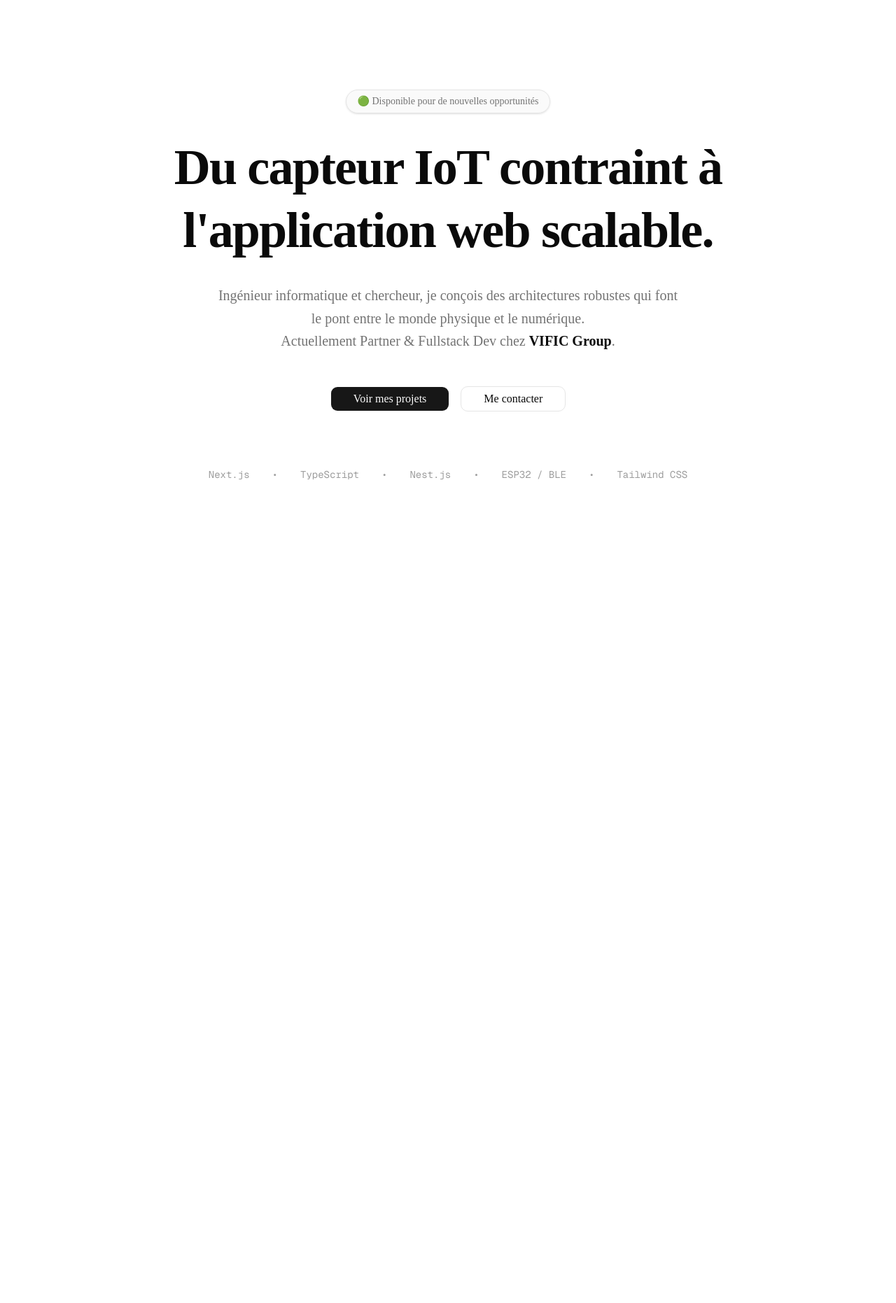
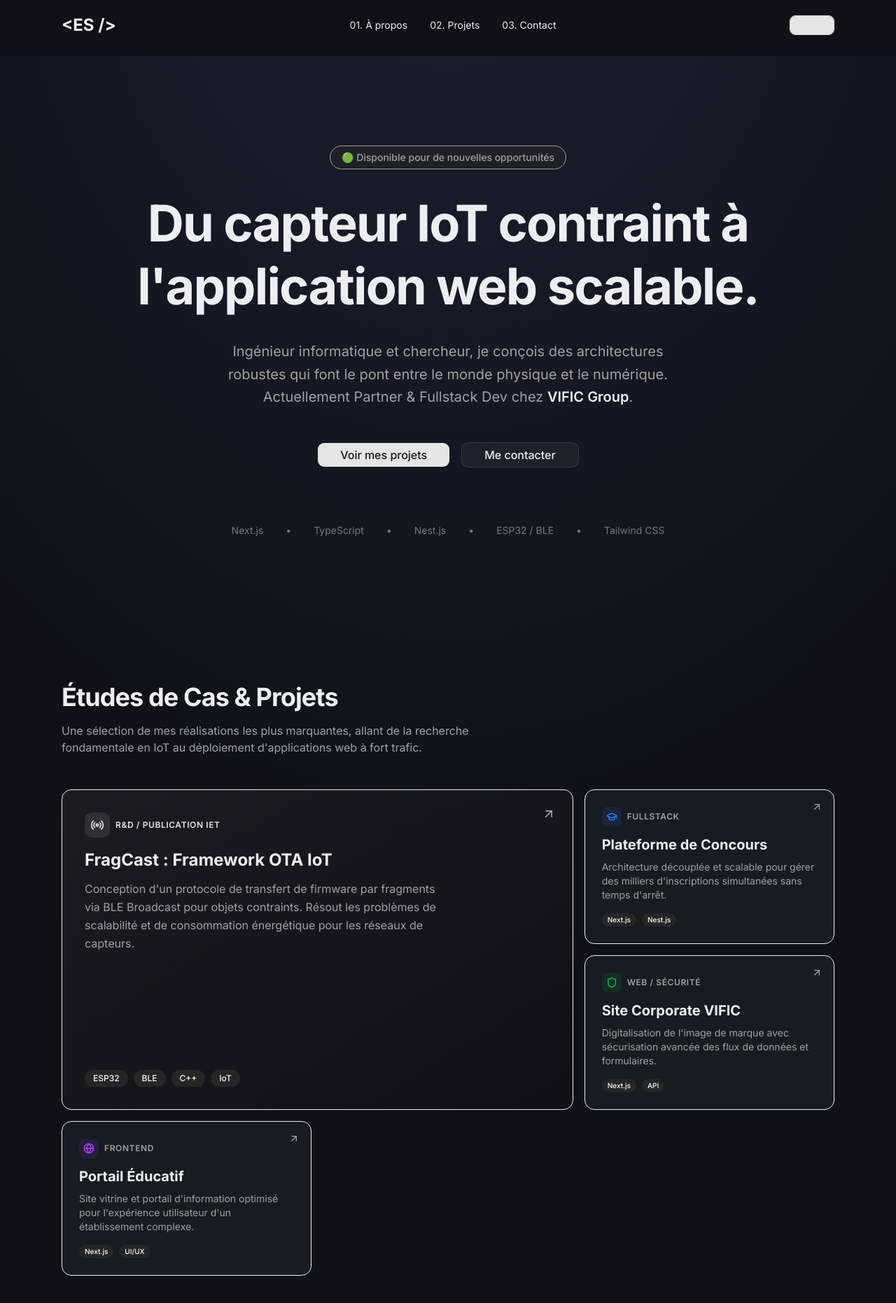
Before and after one commit to DJAFSIA/portfolio-EbenSDev, a Next.js app: page / in a window 1280 px wide. Shown: the top 1862 px of the page at 70% size. Before the commit the page ends 816 px from the top, so only its background shows below. Built offline with nearby package versions, Linux system fonts and the light colour scheme.

Commit message:
feat: Add Navbar and ProjectsSection components, update layout and styles

```diff
--- a/src/app/globals.css
+++ b/src/app/globals.css
@@ -84,12 +84,12 @@
 }
 
 .dark {
-  --background: oklch(0.145 0 0);
-  --foreground: oklch(0.985 0 0);
-  --card: oklch(0.205 0 0);
-  --card-foreground: oklch(0.985 0 0);
-  --popover: oklch(0.205 0 0);
-  --popover-foreground: oklch(0.985 0 0);
+    --background: oklch(0.18 0.015 260); /* Gris-bleu très foncé, bien plus doux que le noir */
+  --foreground: oklch(0.95 0.005 260);
+  --card: oklch(0.22 0.015 260);
+  --card-foreground: oklch(0.95 0.005 260);
+  --popover: oklch(0.22 0.015 260);
+  --popover-foreground: oklch(0.95 0.005 260);
   --primary: oklch(0.922 0 0);
   --primary-foreground: oklch(0.205 0 0);
   --secondary: oklch(0.269 0 0);
@@ -99,7 +99,7 @@
   --accent: oklch(0.269 0 0);
   --accent-foreground: oklch(0.985 0 0);
   --destructive: oklch(0.704 0.191 22.216);
-  --border: oklch(1 0 0 / 10%);
+  --border: 240 4% 16%;
   --input: oklch(1 0 0 / 15%);
   --ring: oklch(0.556 0 0);
   --chart-1: oklch(0.87 0 0);
@@ -126,5 +126,6 @@
   }
   html {
     @apply font-sans;
+    scroll-behavior: smooth;
   }
 }
--- a/src/app/layout.tsx
+++ b/src/app/layout.tsx
@@ -1,20 +1,15 @@
 import type { Metadata } from "next";
-import { Geist, Geist_Mono } from "next/font/google";
+import { Inter, JetBrains_Mono } from "next/font/google";
 import "./globals.css";
+import Navbar from "@/components/Navbar"; // 👈 Import de la Navbar
 
-const geistSans = Geist({
-  variable: "--font-geist-sans",
-  subsets: ["latin"],
-});
-
-const geistMono = Geist_Mono({
-  variable: "--font-geist-mono",
-  subsets: ["latin"],
-});
+// Polices : Inter pour le texte, JetBrains Mono pour le côté "Tech"
+const inter = Inter({ subsets: ["latin"], variable: "--font-sans" });
+const jetbrains = JetBrains_Mono({ subsets: ["latin"], variable: "--font-mono" });
 
 export const metadata: Metadata = {
-  title: "Create Next App",
-  description: "Generated by create next app",
+  title: "Ebenezer Souboura | Ingénieur Fullstack & IoT",
+  description: "Portfolio de Ebenezer Djafsia Souboura. Développeur Fullstack, Ingénieur IoT et Chercheur.",
 };
 
 export default function RootLayout({
@@ -23,11 +18,18 @@ export default function RootLayout({
   children: React.ReactNode;
 }>) {
   return (
-    <html
-      lang="en"
-      className={`${geistSans.variable} ${geistMono.variable} h-full antialiased`}
-    >
-      <body className="min-h-full flex flex-col">{children}</body>
+    <html lang="fr" className="dark"> {/* On force le mode sombre par défaut, très "Brittany" */}
+      <body className={`${inter.variable} ${jetbrains.variable} font-sans antialiased`}>
+
+        {/* La Navbar est ici, elle sera sur toutes les pages */}
+        <Navbar />
+
+        {/* Le contenu de tes pages (page.tsx) s'insère ici */}
+        <main className="pt-20"> {/* pt-20 pour éviter que le contenu ne soit caché sous la navbar fixe */}
+          {children}
+        </main>
+
+      </body>
     </html>
   );
 }
--- a/src/app/page.tsx
+++ b/src/app/page.tsx
@@ -1,53 +1,44 @@
 import { Button } from "@/components/ui/button";
 import Link from "next/link";
+import ProjectsSection from "@/components/ProjectsSection"; // 👈 Import du composant
 
 export default function Home() {
   return (
-    <main className="min-h-screen bg-background text-foreground flex flex-col items-center justify-center px-6 py-20 md:py-32">
+    <main className="min-h-screen bg-background text-foreground bg-[radial-gradient(ellipse_80%_80%_at_50%_-20%,rgba(120,119,198,0.15),rgba(255,255,255,0))]">
 
-      {/* 1. Le Badge (Statut) */}
+      {/* --- HERO SECTION (Ton code précédent) --- */}
+      <section className="flex flex-col items-center justify-center px-6 py-20 md:py-32">
         <div className="mb-8 px-4 py-1.5 rounded-full border border-border bg-secondary/50 text-sm text-muted-foreground font-medium shadow-sm">
           🟢 Disponible pour de nouvelles opportunités
         </div>
 
-      {/* 2. Le Titre Principal (L'accroche) */}
         <h1 className="text-4xl md:text-6xl lg:text-7xl font-bold text-center max-w-5xl tracking-tight leading-tight">
           Du capteur IoT contraint à l'application web scalable.
         </h1>
 
-      {/* 3. Le Sous-titre (L'explication / Pitch) */}
         <p className="mt-8 text-lg md:text-xl text-center text-muted-foreground max-w-2xl leading-relaxed">
           Ingénieur informatique et chercheur, je conçois des architectures robustes qui font le pont entre le monde physique et le numérique.
           <br className="hidden md:block" />
           Actuellement Partner & Fullstack Dev chez <span className="text-foreground font-semibold">VIFIC Group</span>.
         </p>
 
-      {/* 4. Les Boutons d'Action (Call to Action) */}
         <div className="mt-12 flex flex-col sm:flex-row gap-4">
           <Button asChild size="lg" className="text-base px-8">
-          <Link href="#projets">
-            Voir mes projets
-          </Link>
+            <Link href="#projets">Voir mes projets</Link>
           </Button>
           <Button asChild variant="outline" size="lg" className="text-base px-8">
-          <Link href="#contact">
-            Me contacter
-          </Link>
+            <Link href="#contact">Me contacter</Link>
           </Button>
         </div>
 
-      {/* 5. Les "Tech Stack" (Petite touche visuelle en bas) */}
         <div className="mt-20 flex flex-wrap justify-center gap-x-8 gap-y-4 text-sm text-muted-foreground/70 font-mono">
-        <span>Next.js</span>
-        <span>•</span>
-        <span>TypeScript</span>
-        <span>•</span>
-        <span>Nest.js</span>
-        <span>•</span>
-        <span>ESP32 / BLE</span>
-        <span>•</span>
-        <span>Tailwind CSS</span>
+          <span>Next.js</span><span>•</span><span>TypeScript</span><span>•</span>
+          <span>Nest.js</span><span>•</span><span>ESP32 / BLE</span><span>•</span><span>Tailwind CSS</span>
         </div>
+      </section>
+
+      {/* --- NOUVELLE SECTION PROJETS --- */}
+      <ProjectsSection />
 
     </main>
   );
--- /dev/null
+++ b/src/components/Navbar.tsx
@@ -0,0 +1,62 @@
+"use client"; // Obligatoire pour utiliser le hook useEffect (détection du scroll)
+
+import { useEffect, useState } from "react";
+import Link from "next/link";
+import { Button } from "@/components/ui/button";
+
+export default function Navbar() {
+  const [scrolled, setScrolled] = useState(false);
+
+  useEffect(() => {
+    const handleScroll = () => {
+      setScrolled(window.scrollY > 20);
+    };
+    window.addEventListener("scroll", handleScroll);
+    return () => window.removeEventListener("scroll", handleScroll);
+  }, []);
+
+  return (
+    <header
+      className={`fixed top-0 z-50 w-full transition-all duration-300 ${
+        scrolled
+          ? "bg-background/80 backdrop-blur-md border-b border-border shadow-sm py-3"
+          : "bg-transparent py-5"
+      }`}
+    >
+      <nav className="max-w-6xl mx-auto px-6 flex items-center justify-between">
+
+        {/* Logo / Initiales */}
+        <Link href="/" className="text-2xl font-bold text-foreground hover:text-primary transition-colors font-mono">
+          &lt;ES /&gt;
+        </Link>
+
+        {/* Liens de navigation (Style Brittany avec numéros) */}
+        <ul className="hidden md:flex items-center gap-8 font-mono text-sm">
+          <li>
+            <Link href="#apropos" className="hover:text-primary transition-colors">
+              <span className="text-primary mr-1">01.</span>À propos
+            </Link>
+          </li>
+          <li>
+            <Link href="#projets" className="hover:text-primary transition-colors">
+              <span className="text-primary mr-1">02.</span>Projets
+            </Link>
+          </li>
+          <li>
+            <Link href="#contact" className="hover:text-primary transition-colors">
+              <span className="text-primary mr-1">03.</span>Contact
+            </Link>
+          </li>
+        </ul>
+
+        {/* Bouton CV */}
+        <Button asChild size="sm" className="hidden md:flex font-mono border-primary text-primary hover:bg-primary/10">
+          <a href="/CV_Ebenezer_Souboura.pdf" target="_blank" rel="noopener noreferrer">
+            CV.pdf
+          </a>
+        </Button>
+
+      </nav>
+    </header>
+  );
+}
--- /dev/null
+++ b/src/components/ProjectsSection.tsx
@@ -0,0 +1,112 @@
+import { Radio, Globe, Shield, GraduationCap, ArrowUpRight } from "lucide-react";
+
+export default function ProjectsSection() {
+  return (
+    <section id="projets" className="py-20 px-6 max-w-6xl mx-auto">
+
+      {/* Titre de la section */}
+      <div className="mb-12">
+        <h2 className="text-3xl md:text-4xl font-bold tracking-tight">
+          Études de Cas & Projets
+        </h2>
+        <p className="mt-4 text-muted-foreground max-w-2xl">
+          Une sélection de mes réalisations les plus marquantes, allant de la recherche fondamentale en IoT au déploiement d'applications web à fort trafic.
+        </p>
+      </div>
+
+      {/* La Grille Bento */}
+      <div className="grid grid-cols-1 md:grid-cols-3 gap-4 auto-rows-[minmax(180px,auto)]">
+
+        {/* 🌟 CARTE 1 : FRAGCAST (Projet Phare - R&D) */}
+        <div className="md:col-span-2 md:row-span-2 group relative overflow-hidden rounded-xl border bg-gradient-to-br from-primary/5 to-transparent p-8 flex flex-col justify-between hover:border-primary/50 transition-all duration-300">
+          <div>
+            <div className="flex items-center gap-2 mb-4">
+              <div className="p-2 rounded-lg bg-primary/10 text-primary">
+                <Radio className="w-5 h-5" />
+              </div>
+              <span className="text-xs font-semibold uppercase tracking-wider text-primary">R&D / Publication IET</span>
+            </div>
+            <h3 className="text-2xl font-bold mb-3">FragCast : Framework OTA IoT</h3>
+            <p className="text-muted-foreground leading-relaxed max-w-lg">
+              Conception d'un protocole de transfert de firmware par fragments via BLE Broadcast pour objets contraints. Résout les problèmes de scalabilité et de consommation énergétique pour les réseaux de capteurs.
+            </p>
+          </div>
+
+          <div className="mt-8 flex flex-wrap gap-2">
+            <span className="px-3 py-1 text-xs font-medium rounded-full bg-secondary text-secondary-foreground">ESP32</span>
+            <span className="px-3 py-1 text-xs font-medium rounded-full bg-secondary text-secondary-foreground">BLE</span>
+            <span className="px-3 py-1 text-xs font-medium rounded-full bg-secondary text-secondary-foreground">C++</span>
+            <span className="px-3 py-1 text-xs font-medium rounded-full bg-secondary text-secondary-foreground">IoT</span>
+          </div>
+
+          {/* Petite flèche en haut à droite */}
+          <ArrowUpRight className="absolute top-6 right-6 w-5 h-5 text-muted-foreground group-hover:text-primary group-hover:-translate-y-1 group-hover:translate-x-1 transition-transform" />
+        </div>
+
+        {/* 💻 CARTE 2 : UNIVERSITÉ DE NGAOUNDÉRÉ */}
+        <div className="group relative overflow-hidden rounded-xl border bg-card p-6 flex flex-col justify-between hover:border-primary/50 transition-all duration-300">
+          <div>
+            <div className="flex items-center gap-2 mb-3">
+              <div className="p-1.5 rounded-md bg-blue-500/10 text-blue-500">
+                <GraduationCap className="w-4 h-4" />
+              </div>
+              <span className="text-xs font-semibold uppercase tracking-wider text-muted-foreground">Fullstack</span>
+            </div>
+            <h3 className="text-xl font-bold mb-2">Plateforme de Concours</h3>
+            <p className="text-sm text-muted-foreground">
+              Architecture découplée et scalable pour gérer des milliers d'inscriptions simultanées sans temps d'arrêt.
+            </p>
+          </div>
+          <div className="mt-4 flex flex-wrap gap-2">
+            <span className="px-2 py-0.5 text-[10px] font-medium rounded-full bg-secondary text-secondary-foreground">Next.js</span>
+            <span className="px-2 py-0.5 text-[10px] font-medium rounded-full bg-secondary text-secondary-foreground">Nest.js</span>
+          </div>
+          <ArrowUpRight className="absolute top-4 right-4 w-4 h-4 text-muted-foreground group-hover:text-primary transition-transform" />
+        </div>
+
+        {/* 🏢 CARTE 3 : VIFIC GROUP */}
+        <div className="group relative overflow-hidden rounded-xl border bg-card p-6 flex flex-col justify-between hover:border-primary/50 transition-all duration-300">
+          <div>
+            <div className="flex items-center gap-2 mb-3">
+              <div className="p-1.5 rounded-md bg-green-500/10 text-green-500">
+                <Shield className="w-4 h-4" />
+              </div>
+              <span className="text-xs font-semibold uppercase tracking-wider text-muted-foreground">Web / Sécurité</span>
+            </div>
+            <h3 className="text-xl font-bold mb-2">Site Corporate VIFIC</h3>
+            <p className="text-sm text-muted-foreground">
+              Digitalisation de l'image de marque avec sécurisation avancée des flux de données et formulaires.
+            </p>
+          </div>
+          <div className="mt-4 flex flex-wrap gap-2">
+            <span className="px-2 py-0.5 text-[10px] font-medium rounded-full bg-secondary text-secondary-foreground">Next.js</span>
+            <span className="px-2 py-0.5 text-[10px] font-medium rounded-full bg-secondary text-secondary-foreground">API</span>
+          </div>
+          <ArrowUpRight className="absolute top-4 right-4 w-4 h-4 text-muted-foreground group-hover:text-primary transition-transform" />
+        </div>
+
+        {/* 🏫 CARTE 4 : COMPLEXE LA VICTOIRE */}
+        <div className="group relative overflow-hidden rounded-xl border bg-card p-6 flex flex-col justify-between hover:border-primary/50 transition-all duration-300">
+          <div>
+            <div className="flex items-center gap-2 mb-3">
+              <div className="p-1.5 rounded-md bg-purple-500/10 text-purple-500">
+                <Globe className="w-4 h-4" />
+              </div>
+              <span className="text-xs font-semibold uppercase tracking-wider text-muted-foreground">Frontend</span>
+            </div>
+            <h3 className="text-xl font-bold mb-2">Portail Éducatif</h3>
+            <p className="text-sm text-muted-foreground">
+              Site vitrine et portail d'information optimisé pour l'expérience utilisateur d'un établissement complexe.
+            </p>
+          </div>
+          <div className="mt-4 flex flex-wrap gap-2">
+            <span className="px-2 py-0.5 text-[10px] font-medium rounded-full bg-secondary text-secondary-foreground">Next.js</span>
+            <span className="px-2 py-0.5 text-[10px] font-medium rounded-full bg-secondary text-secondary-foreground">UI/UX</span>
+          </div>
+          <ArrowUpRight className="absolute top-4 right-4 w-4 h-4 text-muted-foreground group-hover:text-primary transition-transform" />
+        </div>
+
+      </div>
+    </section>
+  );
+}
```
Also changed, not shown: 1 other file (tests, documents, lock files or other folders). Lines whose indentation alone changed are shown as unchanged.
